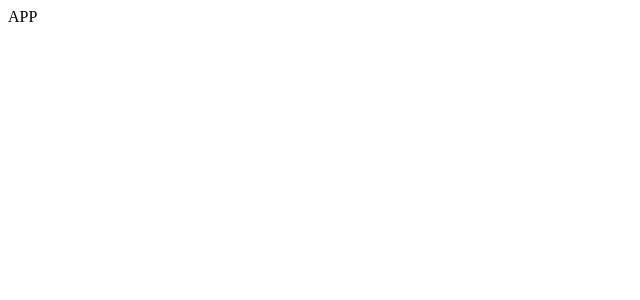
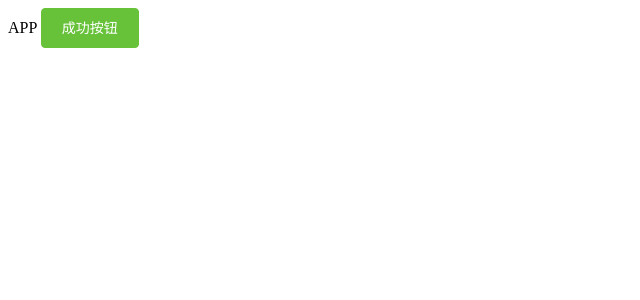
Before and after one commit to hubeizyy/hm-toutiao-77-1, a Vue app: page / in a window 1280 px wide. Shown: the top 300 px of the page, without its empty margins (0-640 px from the left). Built offline with nearby package versions, Linux system fonts and the light colour scheme.

Commit message:
使用element-ui & 使用vue-router

```diff
--- a/package.json
+++ b/package.json
@@ -9,7 +9,9 @@
   },
   "dependencies": {
     "core-js": "^2.6.5",
-    "vue": "^2.6.10"
+    "element-ui": "^2.11.1",
+    "vue": "^2.6.10",
+    "vue-router": "^3.0.7"
   },
   "devDependencies": {
     "@vue/cli-plugin-babel": "^3.9.0",
--- a/src/App.vue
+++ b/src/App.vue
@@ -1,6 +1,6 @@
 <template>
   <div id="app">
-      APP
+      APP <el-button type="success">成功按钮</el-button>
   </div>
 </template>
 
--- a/src/main.js
+++ b/src/main.js
@@ -1,12 +1,21 @@
 import Vue from 'vue'
 import App from './App.vue'
+// 导入与使用element-ui
+import ElementUI from 'element-ui'
+import 'element-ui/lib/theme-chalk/index.css'
+// @路径别名 绝对路径  在vue-cli创建的项目下才可使用
+// 后缀为.js .vue .json  才可默认找前名为index，才可省略index文件
+import router from '@/router'
+Vue.use(ElementUI)
 // App根组件
 // tip提示信息  在控制台的提示信息
 // production 生产环境
 // 为false  则表示不按生产环境提示；按照开发提示，开发提示更为详细
 Vue.config.productionTip = false
+
 // 创建根实例
 new Vue({
+  router, // 挂载路由
   // render 渲染函数APP组件
   render: h => h(App)
   // 渲染到哪里 mount是挂载的意思。挂载到#app容器里，再去找#app在哪里
--- /dev/null
+++ b/src/router/index.js
@@ -0,0 +1,9 @@
+// 定义router对象，导出给main.js使用
+import VueRouter from 'vue-router'
+import Vue from 'vue'
+Vue.use(VueRouter)
+const router = new VueRouter({
+  // 路由规则配置
+  routes: []
+})
+export default router
```
Also changed, not shown: 1 other file (tests, documents, lock files or other folders).
